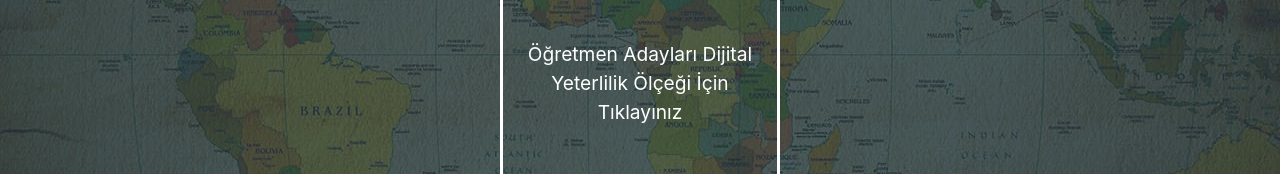
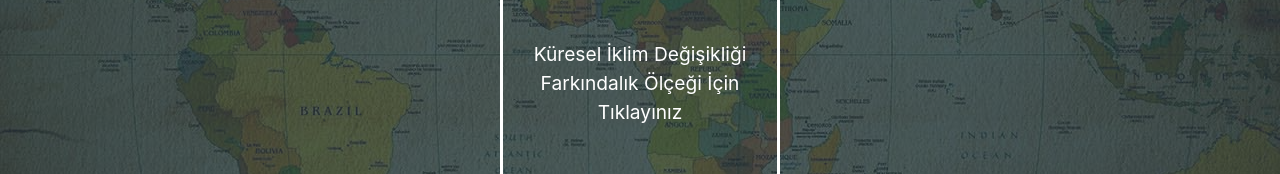
Before and after one commit to yilmazkurtoglu/anketler, a plain HTML site: page index.html in a window 1280 px wide. Shown: the part 349-523 px from the top of the page. Drawn offline with Linux system fonts and the light colour scheme.

Commit message:
Update index.html
İklim değişikliği ölçeği uygulandı

```diff
--- a/index.html
+++ b/index.html
@@ -307,7 +307,7 @@
            <div class="ic ust"> <a class="linkler" >    </a> </div>
 
         <div class="icerik">
-              <div class="ic ust"> <a class="linkler" target="blank"  href="https://docs.google.com/forms/d/e/1FAIpQLSeqilUUFVY7AwdXwHfajVx1If-zGcNIYPHqCwwiGCgfxtVsVQ/viewform"> Öğretmen Adayları Dijital Yeterlilik Ölçeği İçin Tıklayınız  </a> </div>
+              <div class="ic ust"> <a class="linkler" target="blank"  href="https://docs.google.com/forms/d/e/1FAIpQLSff8gFNhUt60afdlUvQYfirz3U98pLBwN4f6be6e5Bdin9B9A/viewform"> Küresel İklim Değişikliği Farkındalık Ölçeği İçin Tıklayınız  </a> </div>
 
 
    <div class="ic ust"> <a class="linkler" >    </a> </div>
```
